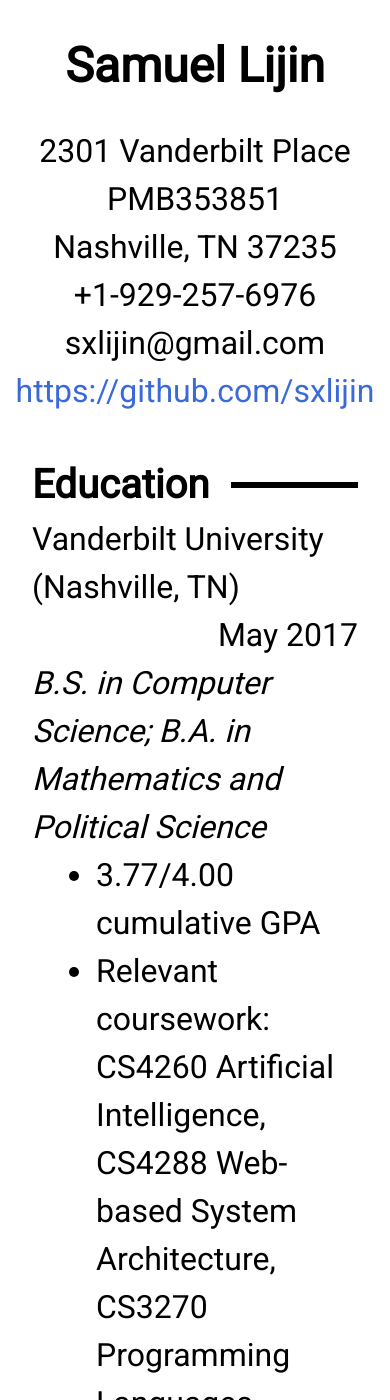
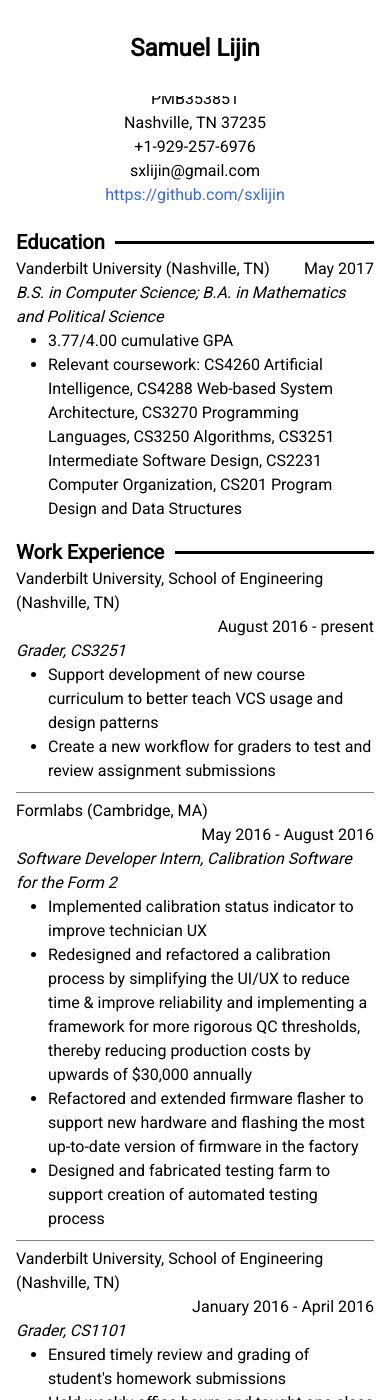
Before and after one commit to sxlijin/sxlijin.github.io, a Jekyll site: the page built from resume.html, in a window 390 px wide and 1400 px high. Built offline with Jekyll 4.4.1, drawn with Linux system fonts in a browser that asks for light colours.

Commit message:
comment out the mobile font-size hack
it used to be the case that text that was not in "focus" (whatever that
means) or was not the "primary" text being displayed would get
automatically resized by chrome on android (idk about other mobile
browsers); to get around this (because a lot of css was used to style
this resume) i doubled the font size on mobile, which was necessary
until recently. it seems to be unnecessary anymore, but just in case
(because it is thoroughly poorly documented) i'm leaving in comments
about it if i have to restore it at any time in the near future

```diff
--- a/css/resume.scss
+++ b/css/resume.scss
@@ -3,6 +3,10 @@
 @import 'typography';
 
 /* general aesthetics */
+$base-font-size: 16px;
+html {
+  font-size: $base-font-size;
+}
 
 body {
   margin: 0 auto;
@@ -35,8 +39,11 @@
   /* hopefully i can take this *bleep* font size multiplier
    * out one day. unfortunately, that day seems very far
    * http://stackoverflow.com/questions/20924039
+   *
+   * EDIT: it seems that day is here; the next time i meddle
+   * with this, i'll come back and delete this comment block
    */
-  html          { font-size: 2.0 * $base-font-size; }
+  /* html          { font-size: 2 * $base-font-size; } */
   header, aside { width: 100%; }
   header        { padding: 30px 0; }
   aside         { margin-top: 7.5ex; }
@@ -46,7 +53,6 @@
 @media only screen and (min-width: $collapse-width)
                    and (min-device-width: $collapse-width) {
   $left-col-width: 200px;
-  html          { font-size: $base-font-size; }
 
   header, aside {
     width: $left-col-width;
```
